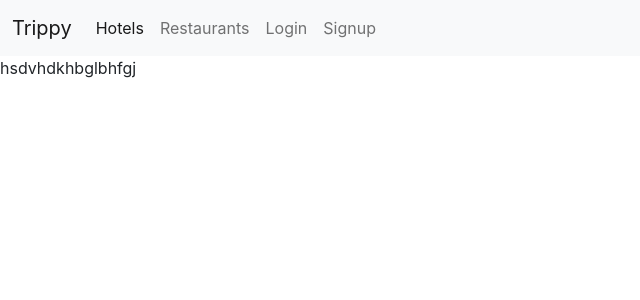
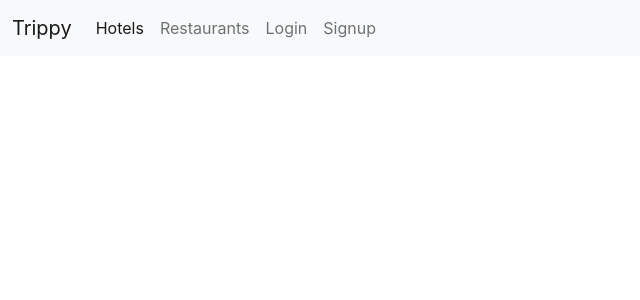
Before and after one commit to ThiSchenkel/Trippy, a React (Create React App) app in the folder trippy/: page / in a window 1280 px wide. Shown: the top 300 px of the page, without its empty margins (0-640 px from the left). Built offline with nearby package versions, Linux system fonts and the light colour scheme.

Commit message:
CityCard working

```diff
--- a/trippy/src/App.js
+++ b/trippy/src/App.js
@@ -9,7 +9,6 @@ class App extends React.Component {
     return (
       <div>
         <NavBar />
-        <p>hsdvhdkhbglbhfgj</p>
 
 
       </div>
```
